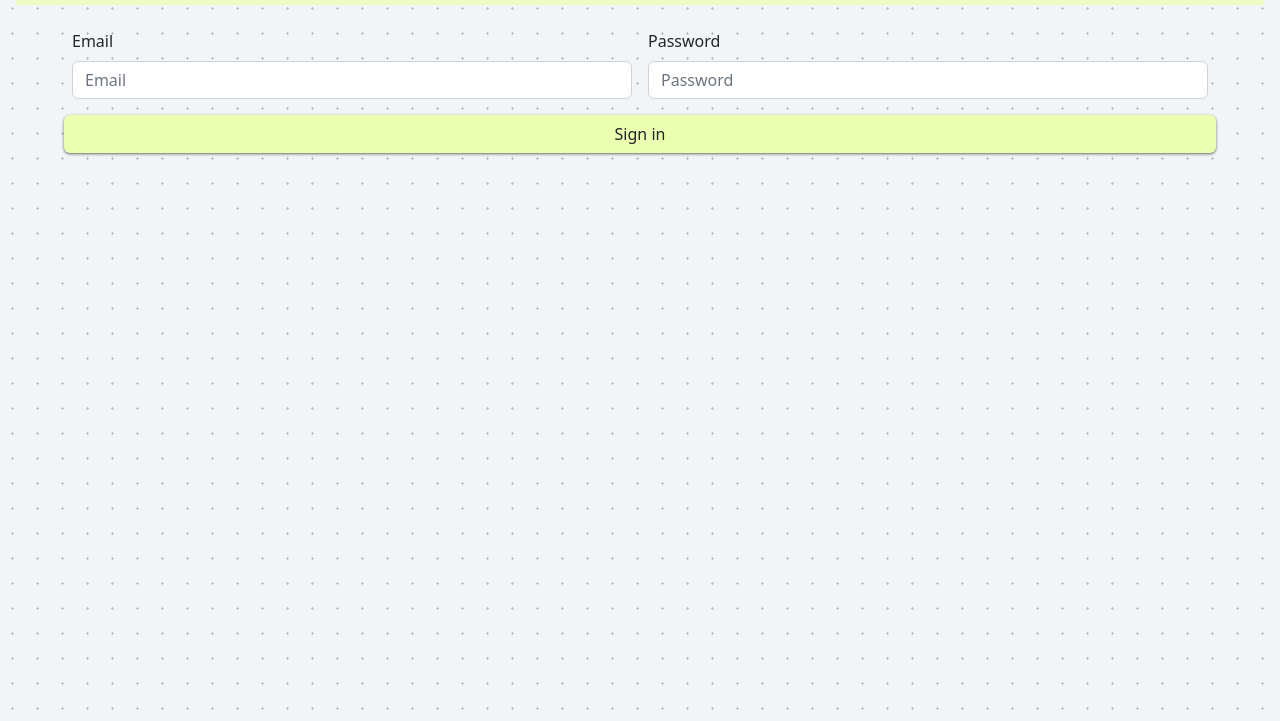
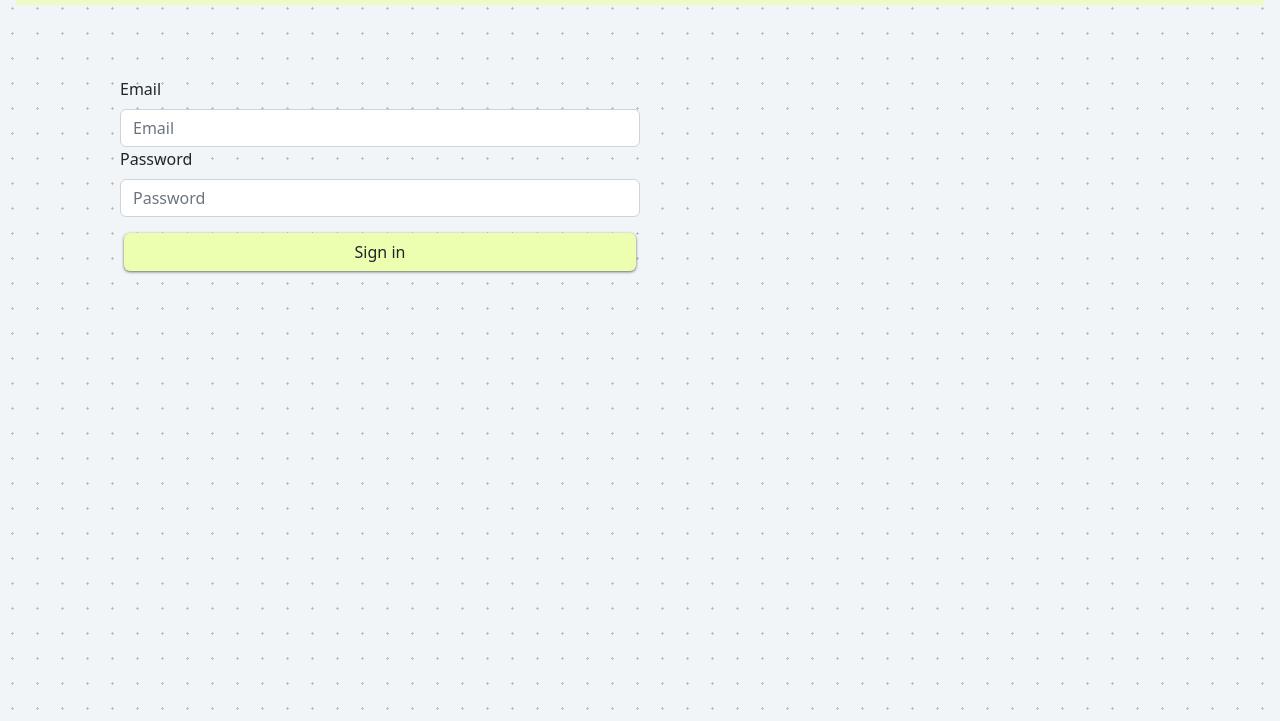
Before and after one commit to MikeRock51/Musician_Connect, a React app in the folder frontend/: page /sign-in in a window 1280 px wide. Shown: the part 79-800 px from the top of the page. Built offline with nearby package versions, Linux system fonts and the light colour scheme.

Commit message:
Link in sign in page

```diff
--- a/frontend/public/styles.css
+++ b/frontend/public/styles.css
@@ -6,7 +6,6 @@ html body {
   padding: 1rem;
   box-sizing: border-box;
 }
-
 
 .nav-container {
   background-color: #edffb0a9;
--- a/frontend/src/components/Navbar.jsx
+++ b/frontend/src/components/Navbar.jsx
@@ -30,7 +30,7 @@ function Navbar() {
                             </a>
                         </li>
                         <li className="nav-item">
-                            <a className="nav-link hover" href="#">
+                            <a className="nav-link hover" href="/sign-in">
                                 Sign in
                             </a>
                         </li>
--- a/frontend/src/components/pages/Signin.jsx
+++ b/frontend/src/components/pages/Signin.jsx
@@ -3,18 +3,37 @@ import Input from "../form_pieces/Input";
 
 function Signin(props) {
     return (
-        <form className="row g-3 mx-5">
-            <Input type="email" name="email" text="Email"
+        // <div className="col-md-6">
+        //     <label className="form-label">Email</label>
+        //     <input
+        //         type="email"
+        //         name="email"
+        //         className="form-control"
+        //         placeholder={props.name === 'price_by_hour' ? 'How much do you charge per hour?' : props.text}
+        //         required={props.mandatory ? true : false}
+        //         value={input}
+        //         ref={inputRef}
+        //         pattern={props.pattern && props.pattern}
+        //         onChange={handleChange}
+        //     />
+        // </div>
+
+        <form className="row g-3 p-5 mx-5">
+            <div className="col-12">
+            <Input className="" type="email" name="email" text="Email"
                 mandatory={true}
-            onChange={props.onChange}
+                onChange={props.onChange}
             />
             <Input type="password" name="password" text="Password"
                 mandatory={true}
-            onChange={props.onChange}
+                onChange={props.onChange}
             />
-            <button type="submit" className="btn">
-                Sign in
-            </button>
+            </div>
+            <div className="col-md-6 ms-1">
+                <button type="submit" className="btn col-12">
+                    Sign in
+                </button>
+            </div>
         </form>
     )
 }
```
